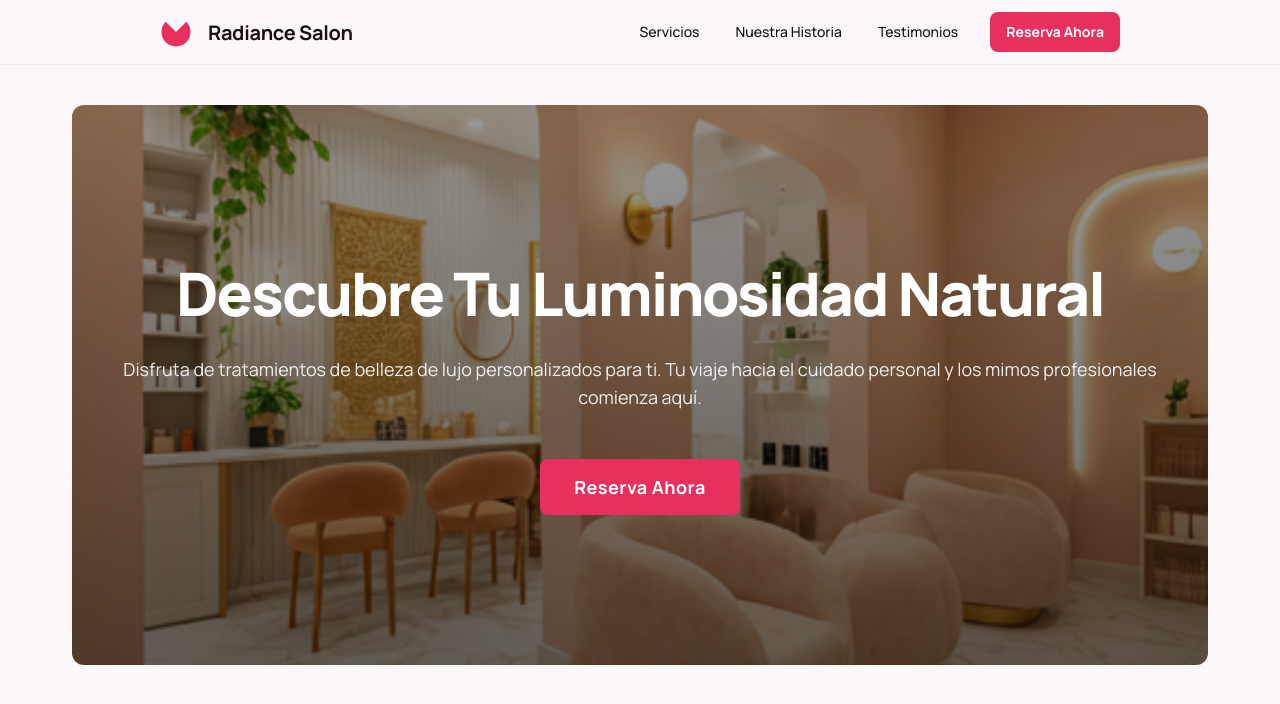
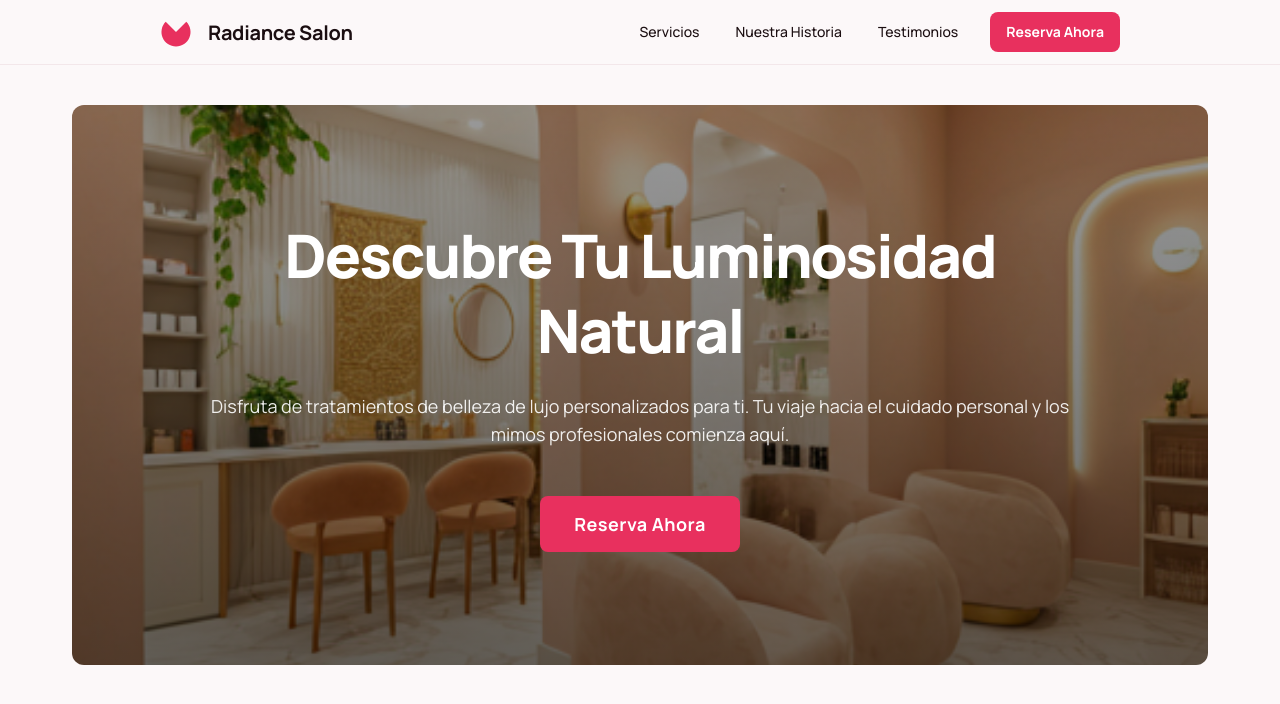
Before and after one commit to SergioPower/radiance-salon, a React (Vite) app: page / in a window 1280 px wide. Shown: the top 704 px of the page. Built offline with nearby package versions, Linux system fonts and the light colour scheme.

Commit message:
feat: add id to hero section and adjust padding for better layout

```diff
--- a/src/components/layout/Header.jsx
+++ b/src/components/layout/Header.jsx
@@ -10,6 +10,7 @@ export default function Header({ title }) {
 				{/* Logo / título */}
 				<div className="flex items-center gap-4 text-primary">
 					<Logo />
+
 					<h2 className="text-[#1b0e11] dark:text-white text-xl font-bold leading-tight tracking-[-0.015em]">{title}</h2>
 
 				</div>
--- a/src/components/layout/Navbar.jsx
+++ b/src/components/layout/Navbar.jsx
@@ -8,9 +8,9 @@ function Nav() {
 	return (
 		<nav className="hidden md:flex flex-1 justify-end gap-8 items-center">
 			<div className="flex items-center gap-9">
-				{links.map((link, index) => (
+				{links.map((link) => (
 					<a
-						key={index}
+						key={link.href}
 						href={link.href}
 						className="text-[#1b0e11] dark:text-white text-sm font-medium hover:text-primary transition-colors"
 					>
--- a/src/components/ui/Button.jsx
+++ b/src/components/ui/Button.jsx
@@ -4,7 +4,7 @@ export default function Button({ link, children }) {
 	return (
 
 		<Link to={link} >
-			<button className="flex min-w-50 cursor-pointer items-center justify-center rounded-lg h-14 px-8 bg-primary text-white text-lg font-bold tracking-wide hover:bg-primary/90 transition-all">
+			<button className="flex min-w-50 cursor-pointer items-center justify-center rounded-lg h-14 px-8 bg-primary text-white text-lg font-bold tracking-wide hover:bg-primary/80 transition-all">
 				<span>
 					{children}
 				</span>
--- a/src/pages/Home/Hero.jsx
+++ b/src/pages/Home/Hero.jsx
@@ -6,10 +6,10 @@ export default function Hero() {
 	const description = "Disfruta de tratamientos de belleza de lujo personalizados para ti. Tu viaje hacia el cuidado personal y los mimos profesionales comienza aquí."
 
 	return (
-		<section className="py-10">
+		<section id="hero" className="py-10">
 			<div className="@container">
 				<div className="@[480px]:p-0">
-					<div className="flex min-h-140 flex-col gap-6 bg-cover bg-center bg-no-repeat rounded-xl items-center justify-center p-8 text-center relative overflow-hidden"
+					<div className="flex min-h-140 flex-col gap-6 bg-cover bg-center bg-no-repeat rounded-xl items-center justify-center p-8 lg:p-28 text-center relative overflow-hidden"
 						data-alt="Modern chic luxury beauty salon interior" style={{
 							backgroundImage: `linear-gradient(rgba(0,0,0,0.4), rgba(0,0,0,0.6)), url(${fondoHero})`
 						}}>
@@ -25,10 +25,7 @@ export default function Hero() {
 							</Button>
 						</div>
 					</div>
-
-
 				</div>
-
 			</div>
 		</section>
 	)
```
